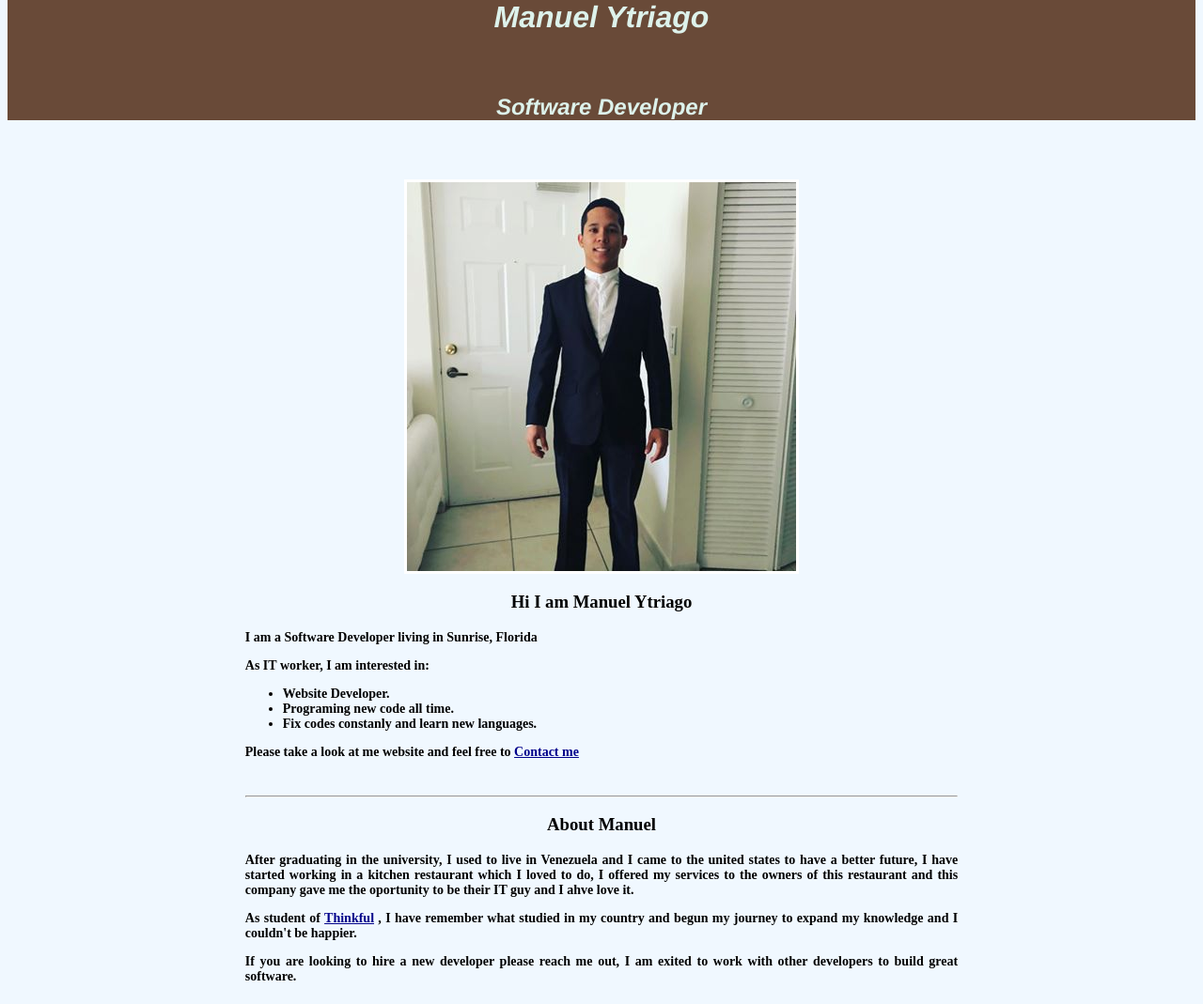
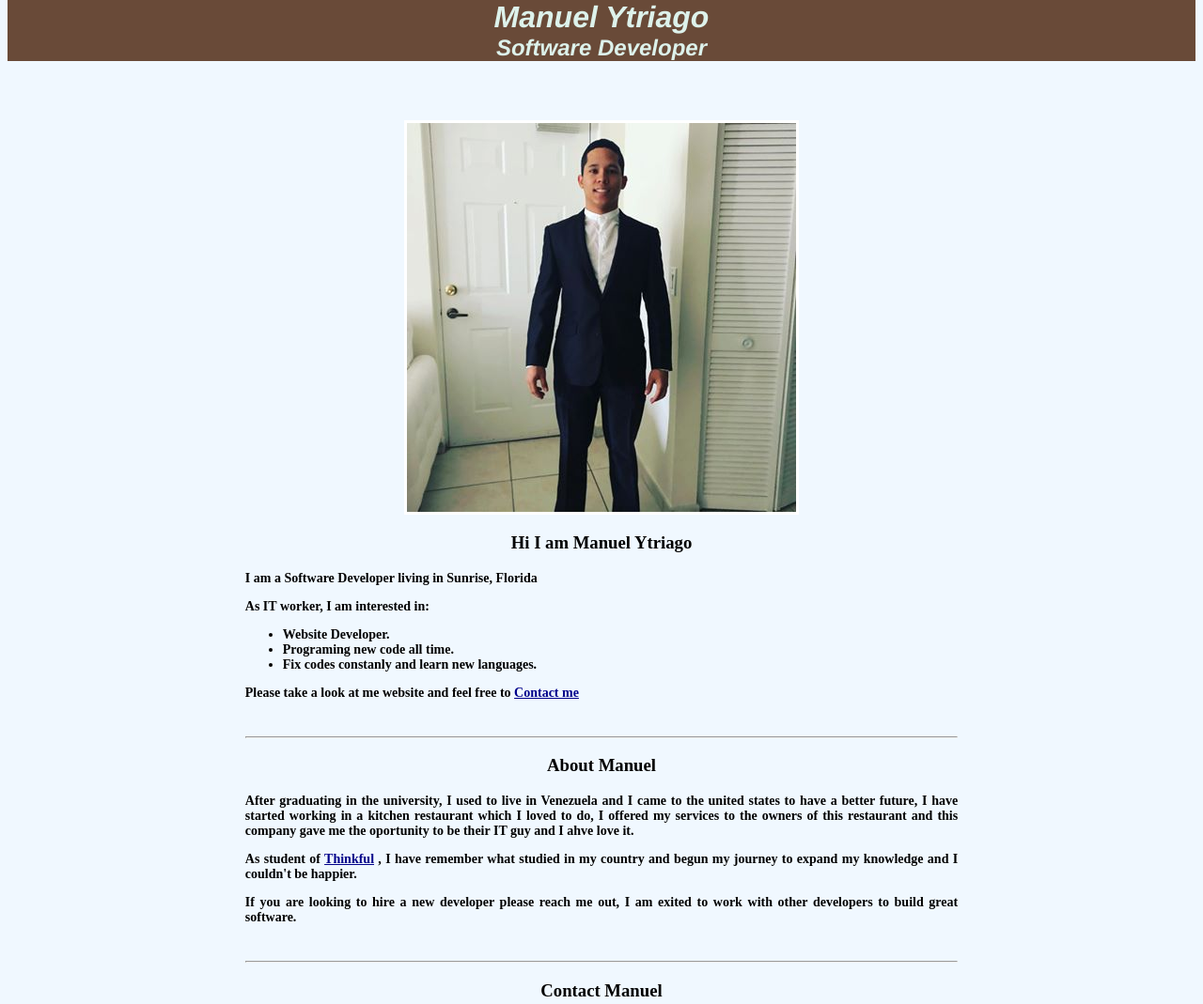
Before and after one commit to manuelytriago/my-portfolio, a plain HTML site: page index.html in a window 1280 px wide. Shown: the top 1069 px of the page at 94% size. Drawn offline with Linux system fonts and the light colour scheme; some packages are replaced by stand-ins of ours.

Commit message:
Update style.css

```diff
--- a/style.css
+++ b/style.css
@@ -46,11 +46,18 @@ footer{
 
 }
 
-h1 ,h2{
+h1 {
   font-style: italic;
   font-weight: bold;
   text-align: center;
   margin: 5% 20% 0% 20%;
+}
+
+h2{
+  font-style: italic;
+  font-weight: bold;
+  text-align: center;
+  margin: 0% 20% 0% 20%;
 }
 
 h3{
```
